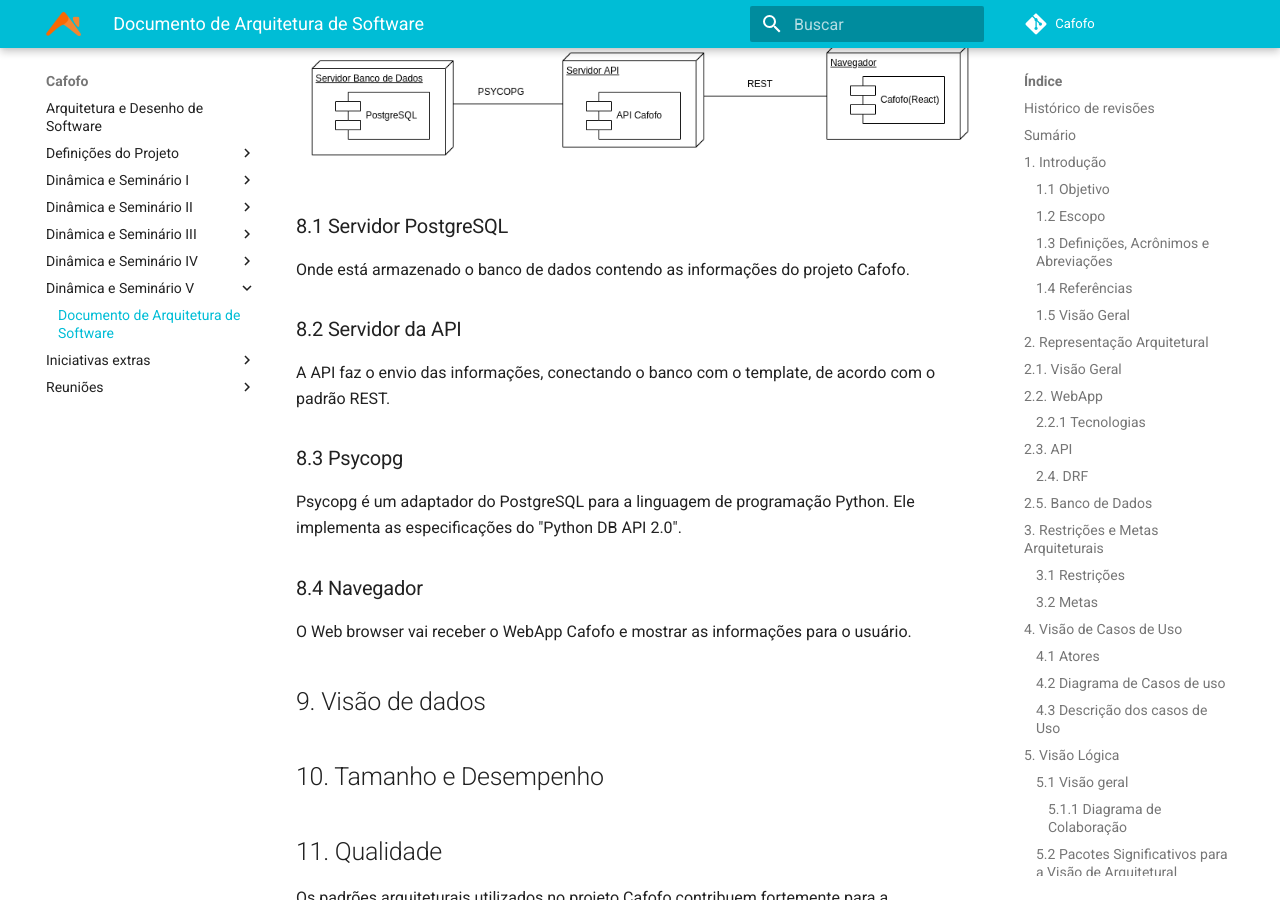
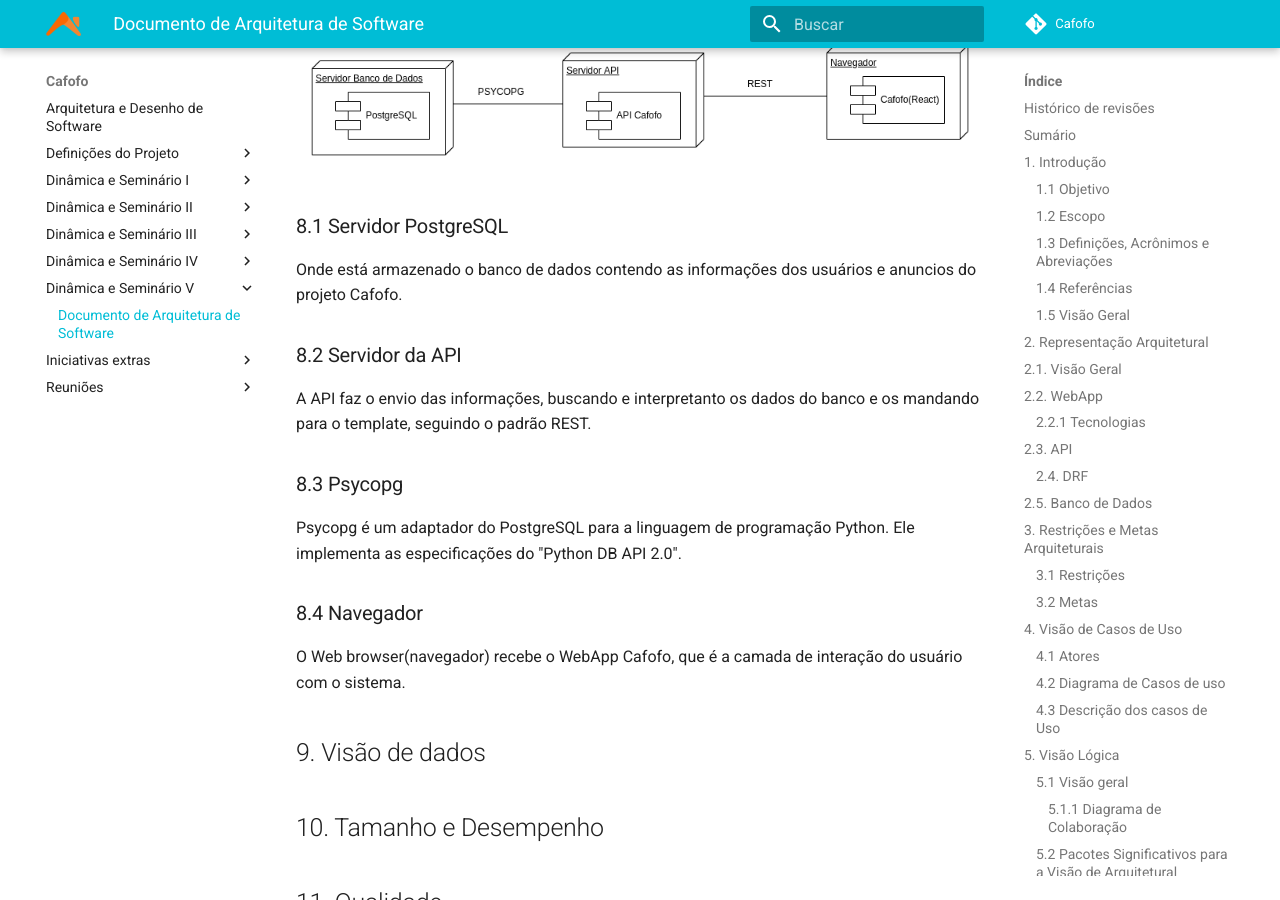
Before and after one commit to desenho-2019/Wiki, an MkDocs documentation site: the page built from docs/Dinâmica e Seminário V/Documento de Arquitetura.md, in a window 1280 px wide and 900 px high, scrolled down 11734 px. Built offline with MkDocs 1.6.1 and Material for MkDocs 9.7.7, drawn with Linux system fonts in a browser that asks for light colours.

Commit message:
Corrigindo algumas descrições

```diff
--- a/docs/Dinâmica e Seminário V/Documento de Arquitetura.md
+++ b/docs/Dinâmica e Seminário V/Documento de Arquitetura.md
@@ -233,13 +233,13 @@
   ![Diagrama de Implementação](img/DiagramaImplementação2.png)
 
 ### 8.1 Servidor PostgreSQL
-  Onde está armazenado o banco de dados contendo as informações do projeto Cafofo.
+  Onde está armazenado o banco de dados contendo as informações dos usuários e anuncios do projeto Cafofo.
 ### 8.2 Servidor da API
-  A API faz o envio das informações, conectando o banco com o template, de acordo com o padrão REST.
+  A API faz o envio das informações, buscando e interpretanto os dados do banco e os mandando para o template, seguindo o padrão REST.
 ### 8.3 Psycopg
   Psycopg é um adaptador do PostgreSQL para a linguagem de programação Python. Ele implementa as especificações do "Python DB API 2.0".
 ### 8.4 Navegador
-  O Web browser vai receber o WebApp Cafofo e mostrar as informações para o usuário.
+  O Web browser(navegador) recebe o WebApp Cafofo, que é a camada de interação do usuário com o sistema.
 
 
 ## 9. Visão de dados
```
